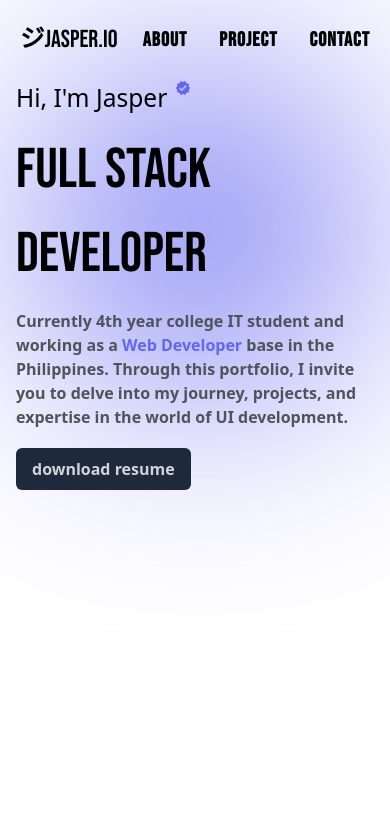
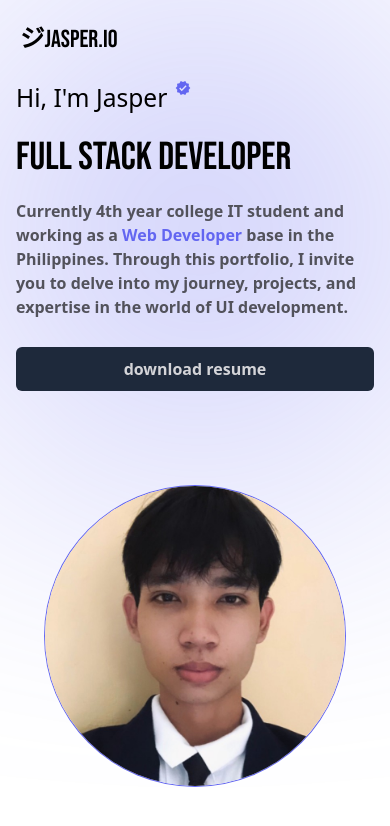
Before and after one commit to jasperayawan/reactTypesPortfolio, a React (Vite) app: page / in a window 390 px wide. Shown: the top 826 px of the page. Built offline with nearby package versions, Linux system fonts and the light colour scheme; a web font is replaced by a local one.

Commit message:
update hero component

```diff
--- a/src/App.tsx
+++ b/src/App.tsx
@@ -5,6 +5,7 @@ function App() {
   return (
     <div>
       <Header/>
+
       <Outlet/>
     </div>
   )
--- a/src/components/Header.tsx
+++ b/src/components/Header.tsx
@@ -1,4 +1,5 @@
 import { Link } from 'react-router-dom'
+
 
 export default function Header(){
     return(
@@ -6,7 +7,7 @@ export default function Header(){
             <nav className="flex w-full items-center justify-between xl:max-w-6xl 2xl:w-[1136px]">
                 <div className="logo text-2xl font-bebas"><span className='font-bold'>ジ</span>Jasper.io</div>
 
-                <ul className='flex flex-row justify-center items-center gap-x-8 font-bebas'>
+                <ul className='hidden md:flex flex-row justify-center items-center gap-x-8 font-bebas'>
                     <li>
                         <Link to='/about' className='uppercase hover:text-zinc-600 font-semibold tracking-wider text-xl'>About</Link>
                     </li>
--- a/src/components/Hero.tsx
+++ b/src/components/Hero.tsx
@@ -1,28 +1,32 @@
 import { MdVerified } from 'react-icons/md'
 import Resume from '../assets/Resume.pdf'
+import JasperImg from '../assets/jass.jpg'
 
 export default function Home(){
     return(
         <div className="min-h-[90vh] flex justify-center">
             <div className="w-full mx-auto md:max-w-6xl flex flex-col md:flex-row relative px-4">
-                <div className="absolute top-0 right-10 blur-[125px] circle -z-10 w-[300px] h-[300px] bg-indigo-500 rounded-full"></div>
+                <div className="absolute top-0 right-10 blur-[165px] circle -z-10 w-[300px] h-[300px] bg-indigo-500 rounded-full"></div>
                 <div className="flex flex-col justify-center gap-3">
                     <div className="flex gap-2">
                         <span className="text-2xl">Hi, I'm Jasper</span>
                         <MdVerified className="text-indigo-500"/>
                     </div>
-                    <h1 className="text-6xl font-bebas">Full Stack Developer</h1>
+                    <h1 className="text-4xl md:text-6xl font-bebas">Full Stack Developer</h1>
                     <p className="md:max-w-xl mb-4 font-sm font-semibold text-zinc-600">
                         Currently 4th year college IT student and working as a
                         <span className="font-bold text-indigo-500"> Web Developer </span>
                         base in the Philippines. Through this portfolio, I invite you to delve
                         into my journey, projects, and expertise in the world of UI development.
                     </p>
-                    <div>
-                        <a href={Resume} download="Resume" className='bg-slate-800 text-zinc-300 px-4 py-2.5 rounded-md font-semibold'>
+                    <div className='w-full md:w-1/3'>
+                        <a href={Resume} download="Resume" className='w-full flex justify-center items-center md:w-auto bg-slate-800 text-zinc-300 px-4 py-2.5 rounded-md font-semibold'>
                             download resume
                         </a>
                     </div>
+                </div>
+                <div className='flex-grow pt-10 flex justify-center items-center'>
+                    <img src={JasperImg} alt='Jasper' className='ring-1 ring-indigo-500 w-[300px] h-[300px] rounded-full object-center object-cover'/>
                 </div>
             </div>
         </div>
```
Also changed, not shown: src/assets/jass.jpg (added), src/index.css (line endings or trailing spaces).
